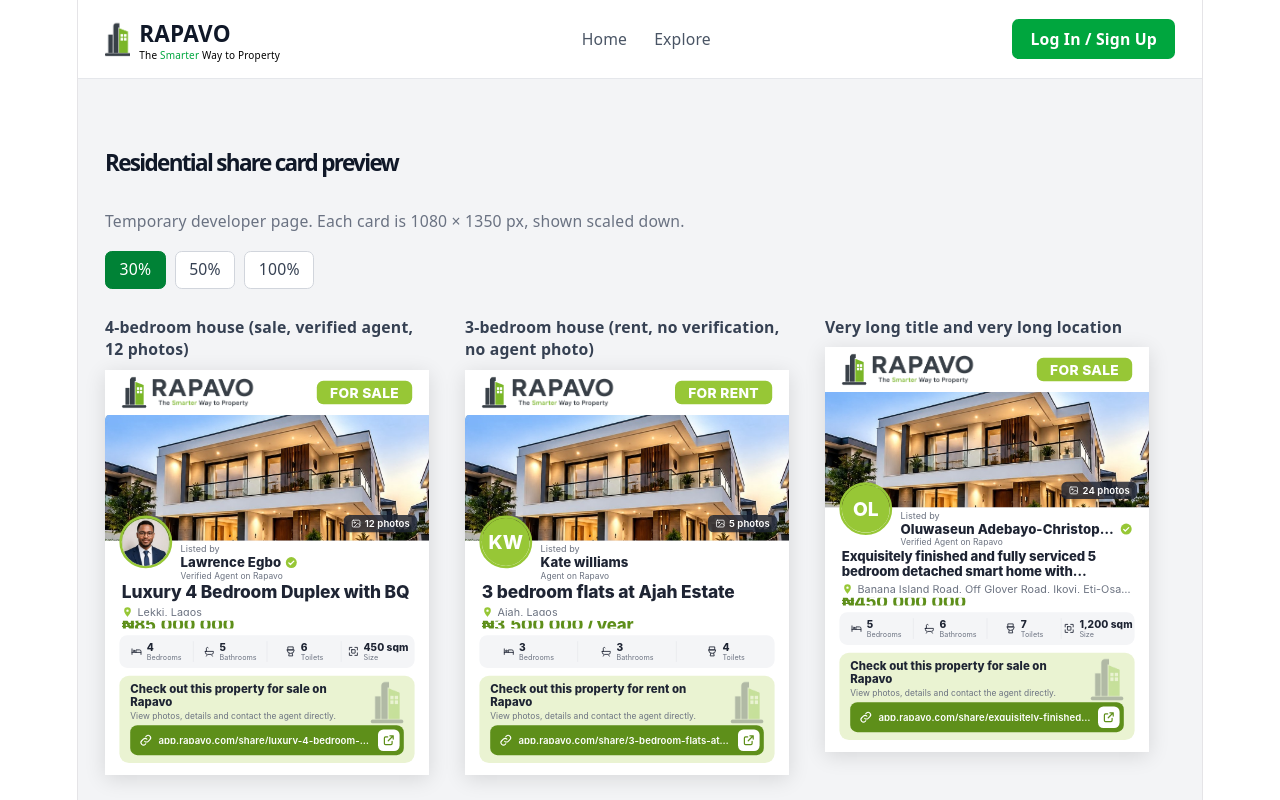
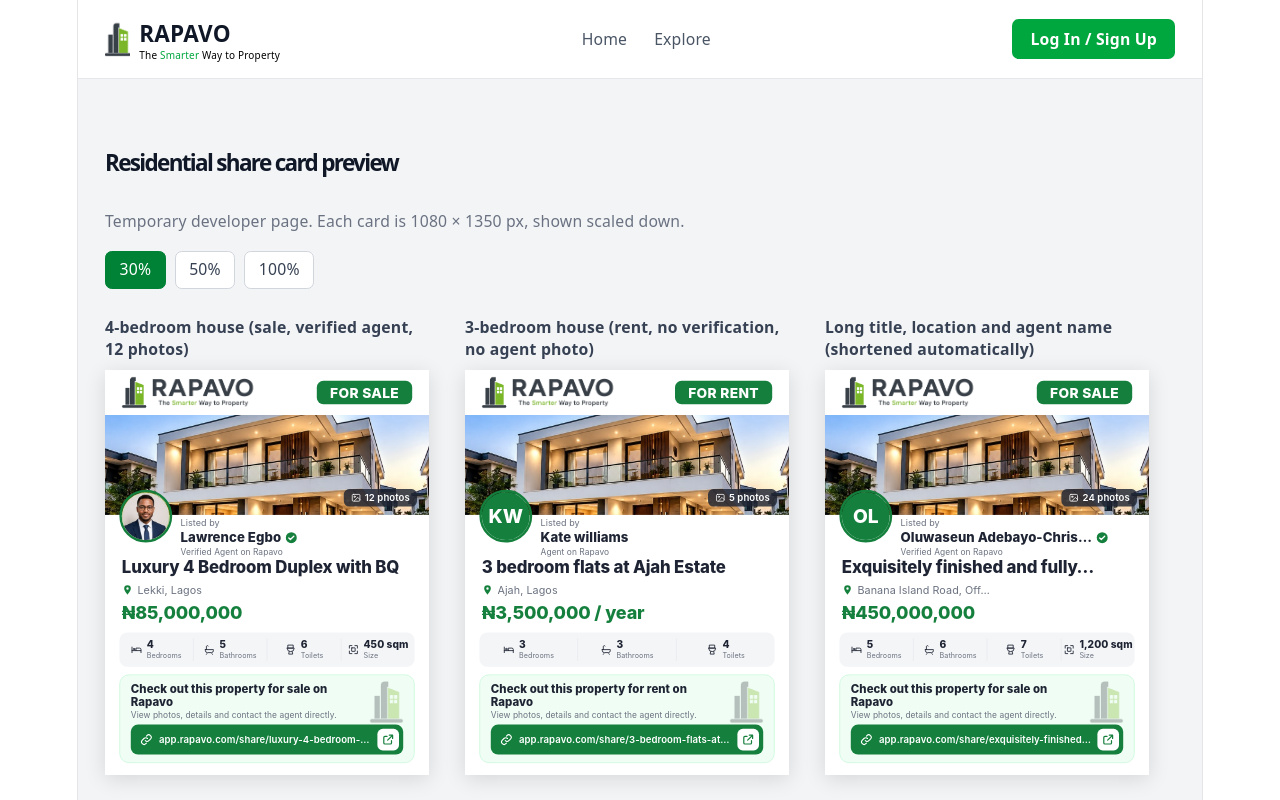
Before and after one commit to webskillsdev/rapavobywebdev, a React (Vite) app: page /card-preview in a window 1280 px wide. Shown: the top 800 px of the page. Built offline with nearby package versions, Linux system fonts and the light colour scheme; no server answers.

Commit message:
Add Residential share card (Phase 1) and preview page

```diff
--- a/src/components/share-cards/ResidentialShareCard.tsx
+++ b/src/components/share-cards/ResidentialShareCard.tsx
@@ -14,8 +14,7 @@ import type { CSSProperties, ReactNode } from "react";
 export const CARD_WIDTH = 1080;
 export const CARD_HEIGHT = 1350;
 
-const GREEN = "#97C736"; // official Rapavo green
-const GREEN_DARK = "#5E8F1A"; // deeper tone of the same green, for text on white (readability)
+const GREEN = "#15803D"; // the green used across the Rapavo app (buttons, prices, ticks)
 const INK = "#1E2433";
 const MUTED = "#6B7280";
 const FONT = `"Inter", "Segoe UI", "Helvetica Neue", Arial, sans-serif`;
@@ -69,15 +68,23 @@ function displayUrl(url: string): string {
   return url.replace(/^https?:\/\//, "");
 }
 
-// Long titles get a slightly smaller font so they still fit in two lines.
-function titleSize(title: string): number {
-  if (title.length > 90) return 44;
-  if (title.length > 60) return 50;
-  return 58;
+// Keep the card short and clean: long text is cut at a word and ends with "...".
+const MAX_TITLE = 34;
+const MAX_LOCATION = 30;
+const MAX_AGENT = 24;
+
+function shorten(text: string, max: number): string {
+  const clean = text.replace(/\s+/g, " ").trim();
+  if (clean.length <= max) return clean;
+  const cut = clean.slice(0, max - 1);
+  const lastSpace = cut.lastIndexOf(" ");
+  const base = lastSpace > max * 0.5 ? cut.slice(0, lastSpace) : cut;
+  return `${base.replace(/[\s,.\-–]+$/, "")}…`;
 }
+
 type Stat = { icon: ReactNode; value: string; label: string };
 
-const oneLine: CSSProperties = { whiteSpace: "nowrap", overflow: "hidden", textOverflow: "ellipsis" };
+const oneLine: CSSProperties = { whiteSpace: "nowrap", overflow: "hidden", textOverflow: "ellipsis", lineHeight: 1.35 };
 
 // ----- icons (simple line icons, no emoji) ----------------------------------
 
@@ -138,7 +145,7 @@ const LinkIcon = () => (
   </svg>
 );
 const OpenIcon = () => (
-  <svg width="44" height="44" viewBox="0 0 24 24" fill="none" stroke={GREEN_DARK} strokeWidth="2.2" strokeLinecap="round" strokeLinejoin="round">
+  <svg width="44" height="44" viewBox="0 0 24 24" fill="none" stroke={GREEN} strokeWidth="2.2" strokeLinecap="round" strokeLinejoin="round">
     <path d="M14 4h6v6M20 4l-9 9M18 14v4a2 2 0 0 1-2 2H6a2 2 0 0 1-2-2V8a2 2 0 0 1 2-2h4" />
   </svg>
 );
@@ -150,7 +157,7 @@ export default function ResidentialShareCard({ data }: { data: ResidentialShareC
   const price = priceText(data.price, data.listingType);
 
   // Only real values are shown. A missing or zero value hides that slot (never "0").
-   const stats: Stat[] = [];
+  const stats: Stat[] = [];
   if (data.bedrooms) {
     stats.push({ icon: <BedIcon />, value: String(data.bedrooms), label: data.bedrooms === 1 ? "Bedroom" : "Bedrooms" });
   }
@@ -164,7 +171,9 @@ export default function ResidentialShareCard({ data }: { data: ResidentialShareC
     stats.push({ icon: <SizeIcon />, value: `${Number(data.sqm).toLocaleString("en-NG")} sqm`, label: "Size" });
   }
 
-  const agentName = data.agentName?.trim() || "Rapavo Agent";
+  const agentName = shorten(data.agentName?.trim() || "Rapavo Agent", MAX_AGENT);
+  const title = shorten(data.title, MAX_TITLE);
+  const location = shorten(data.location ?? "", MAX_LOCATION);
 
   return (
     <div
@@ -235,7 +244,7 @@ export default function ResidentialShareCard({ data }: { data: ResidentialShareC
               display: "flex",
               alignItems: "center",
               justifyContent: "center",
-              background: "linear-gradient(135deg, #EEF5DC 0%, #D9E8B0 100%)",
+              background: "linear-gradient(135deg, #F0FDF4 0%, #DCFCE7 100%)",
             }}
           >
             <img src="/rapavo-mark.png" alt="" style={{ height: 200, width: "auto", opacity: 0.35 }} />
@@ -313,7 +322,7 @@ export default function ResidentialShareCard({ data }: { data: ResidentialShareC
         <div style={{ position: "absolute", left: 252, right: 56, top: 8 }}>
           <div style={{ fontSize: 30, color: MUTED, lineHeight: 1.2 }}>Listed by</div>
           <div style={{ display: "flex", alignItems: "center", gap: 14, marginTop: 2 }}>
-            <span style={{ ...oneLine, fontSize: 44, fontWeight: 800, lineHeight: 1.2, minWidth: 0 }}>{agentName}</span>
+            <span style={{ ...oneLine, fontSize: 44, fontWeight: 800, minWidth: 0 }}>{agentName}</span>
             {data.agentVerified && (
               <svg width="40" height="40" viewBox="0 0 24 24" style={{ flexShrink: 0 }}>
                 <circle cx="12" cy="12" r="11" fill={GREEN} />
@@ -331,31 +340,38 @@ export default function ResidentialShareCard({ data }: { data: ResidentialShareC
       <div style={{ padding: "20px 56px 0", flexShrink: 0 }}>
         <div
           style={{
-            fontSize: titleSize(data.title),
+            ...oneLine,
+            fontSize: 56,
             fontWeight: 800,
-            lineHeight: 1.15,
+            lineHeight: 1.3,
             letterSpacing: -0.5,
-            display: "-webkit-box",
-            WebkitLineClamp: 2,
-            WebkitBoxOrient: "vertical",
-            overflow: "hidden",
-            wordBreak: "break-word",
           }}
         >
-          {data.title}
+          {title}
         </div>
 
-        {data.location && (
+        {location && (
           <div style={{ display: "flex", alignItems: "center", gap: 14, marginTop: 14 }}>
             <span style={{ flexShrink: 0, display: "flex" }}>
               <PinIcon />
             </span>
-            <span style={{ ...oneLine, fontSize: 36, color: MUTED, minWidth: 0 }}>{data.location}</span>
+            <span style={{ ...oneLine, fontSize: 36, color: MUTED, minWidth: 0 }}>{location}</span>
           </div>
         )}
 
         {price && (
-          <div style={{ ...oneLine, marginTop: 10, fontSize: 56, fontWeight: 800, color: GREEN_DARK, letterSpacing: -0.5 }}>
+          <div
+            style={{
+              marginTop: 12,
+              paddingBottom: 6,
+              fontSize: price.length > 18 ? 50 : 60,
+              fontWeight: 800,
+              lineHeight: 1.3,
+              letterSpacing: -0.5,
+              color: GREEN,
+              whiteSpace: "nowrap",
+            }}
+          >
             {price}
           </div>
         )}
@@ -387,7 +403,7 @@ export default function ResidentialShareCard({ data }: { data: ResidentialShareC
               >
                 {s.icon}
                 <div style={{ minWidth: 0 }}>
-                  <div style={{ ...oneLine, fontSize: 34, fontWeight: 800, lineHeight: 1.1 }}>{s.value}</div>
+                  <div style={{ ...oneLine, fontSize: 34, fontWeight: 800, lineHeight: 1.25 }}>{s.value}</div>
                   <div style={{ ...oneLine, fontSize: 24, color: MUTED, lineHeight: 1.3 }}>{s.label}</div>
                 </div>
               </div>
@@ -401,7 +417,8 @@ export default function ResidentialShareCard({ data }: { data: ResidentialShareC
         <div
           style={{
             position: "relative",
-            background: "#EAF3D2",
+            background: "#F0FDF4",
+            border: "2px solid #BBF7D0",
             borderRadius: 32,
             padding: "24px 36px 26px",
             overflow: "hidden",
@@ -426,7 +443,7 @@ export default function ResidentialShareCard({ data }: { data: ResidentialShareC
               display: "flex",
               alignItems: "center",
               gap: 20,
-              background: GREEN_DARK,
+              background: GREEN,
               borderRadius: 24,
               padding: "14px 14px 14px 30px",
             }}
--- a/src/pages/CardPreviewPage.tsx
+++ b/src/pages/CardPreviewPage.tsx
@@ -52,14 +52,12 @@ const CASES: { name: string; data: ResidentialShareCardData }[] = [
     },
   },
   {
-    name: "Very long title and very long location",
+    name: "Long title, location and agent name (shortened automatically)",
     data: {
-      title:
-        "Exquisitely finished and fully serviced 5 bedroom detached smart home with swimming pool, cinema room, boys quarters and 24 hour power in a gated estate",
+      title: "Exquisitely finished and fully serviced 5 bedroom detached smart home with swimming pool",
       listingType: "sale",
       price: 450000000,
-      location:
-        "Banana Island Road, Off Glover Road, Ikoyi, Eti-Osa Local Government Area, Lagos Island, Lagos State, Nigeria",
+      location: "Banana Island Road, Off Glover Road, Ikoyi, Eti-Osa, Lagos Island, Lagos",
       imageUrl: "/sample/house.jpg",
       photoCount: 24,
       bedrooms: 5,
@@ -69,7 +67,7 @@ const CASES: { name: string; data: ResidentialShareCardData }[] = [
       agentName: "Oluwaseun Adebayo-Christopherson Properties and Estates Limited",
       agentAvatarUrl: null,
       agentVerified: true,
-      shareUrl: `${BASE_URL}exquisitely-finished-and-fully-serviced-5-bedroom-detached-smart-home-0b6c1f52-8a3e-4c1d-9d2e-5f1a7c3b9e10`,
+      shareUrl: `${BASE_URL}exquisitely-finished-and-fully-serviced-5-bedroom-0b6c1f52-8a3e-4c1d-9d2e-5f1a7c3b9e10`,
     },
   },
   {
```
